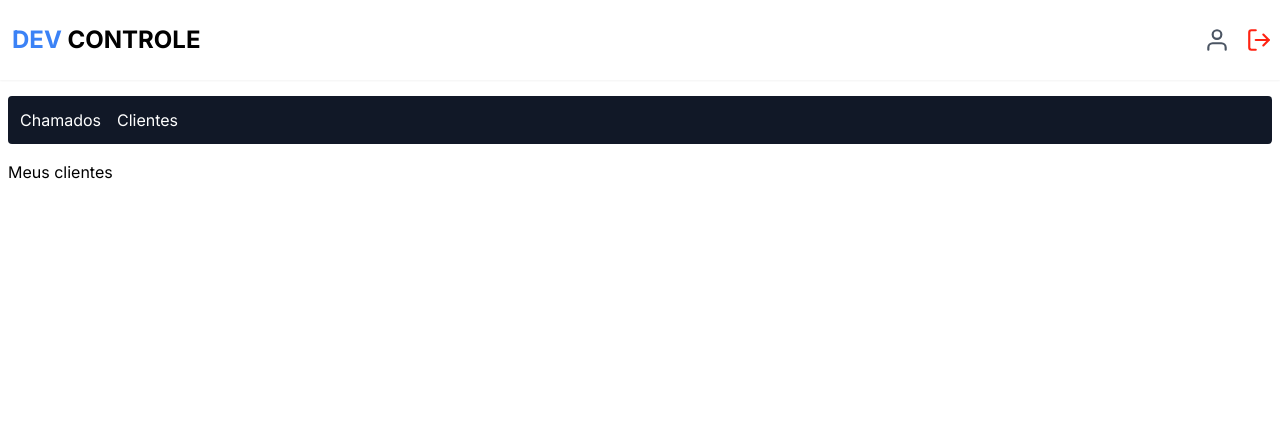
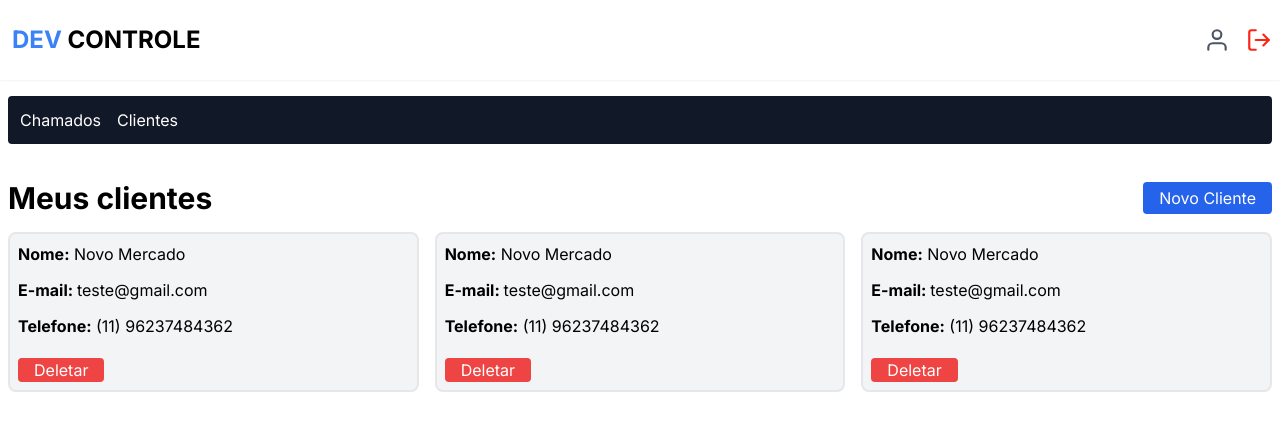
Before and after one commit to tricia-sz/dev_ctrl-e, a Next.js app: page /dashboard/customer in a window 1280 px wide. Shown: the top 430 px of the page. Built offline with nearby package versions, Linux system fonts and the light colour scheme; no server answers; sample sign-in values are in the browser's storage.

Commit message:
Criando pagina de clientes

```diff
--- /dev/null
+++ b/src/app/dashboard/customer/components/card/index.tsx
@@ -0,0 +1,18 @@
+export function CardCustomer() {
+    return (
+        <>
+            <article className="flex flex-col bg-gray-100 border-2 p-2 rounded-lg gap-3 hover:scale-105 duration-300">
+                <h2 className="">
+                    <a className="font-bold">Nome:</a> Novo Mercado
+                </h2>
+                <p><a className="font-bold">E-mail: </a>teste@gmail.com</p>
+                <p><a className="font-bold">Telefone:</a> (11) 96237484362</p>
+
+                <button className="bg-red-500 px-4 rounded text-white mt-2 self-start">
+                    Deletar
+                </button>
+            </article>
+
+        </>
+    )
+}
--- /dev/null
+++ b/src/app/dashboard/customer/new/page.tsx
@@ -0,0 +1,9 @@
+import { Container } from "@/components/container";
+
+export default function NewCustomer() {
+    return (
+        <Container>
+            <p>Cadastro de Clientes</p>
+        </Container>
+    )
+}
--- a/src/app/dashboard/customer/page.tsx
+++ b/src/app/dashboard/customer/page.tsx
@@ -1,7 +1,9 @@
 import { Container } from '@/components/container'
 import { authOptions } from '@/lib/auth'
 import { getServerSession } from 'next-auth'
+import Link from 'next/link'
 import { redirect } from 'next/navigation'
+import { CardCustomer } from './components/card'
 
 export default async function Customer() {
   const session = await getServerSession(authOptions)
@@ -12,10 +14,18 @@ export default async function Customer() {
 
   return (
     <Container>
-      <main>
-        <div>
-          <h1>Meus clientes</h1>
+      <main className="mt-9 mb-2">
+        <div className="flex items-center justify-between">
+          <h1 className="text-3xl font-bold">Meus clientes</h1>
+          <Link href="/dashboard/customer/new" className="bg-blue-600 text-white px-4 py-1 rounded">
+            Novo Cliente
+          </Link>
         </div>
+        <section className="grid grid-cols-1 sm:grid-cols-2 lg:grid-cols-3 gap-4 mt-4">
+            <CardCustomer />
+            <CardCustomer />
+            <CardCustomer />
+        </section>
       </main>
     </Container>
   )
```
